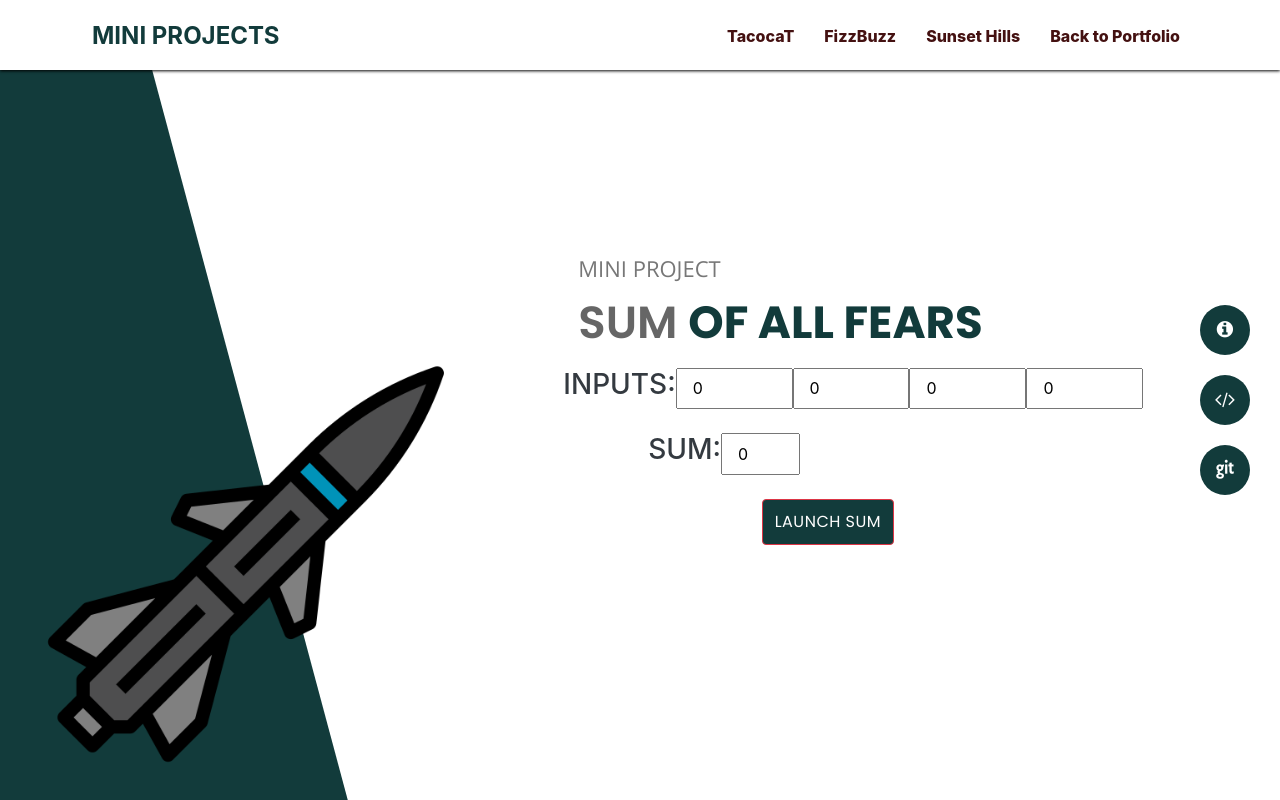
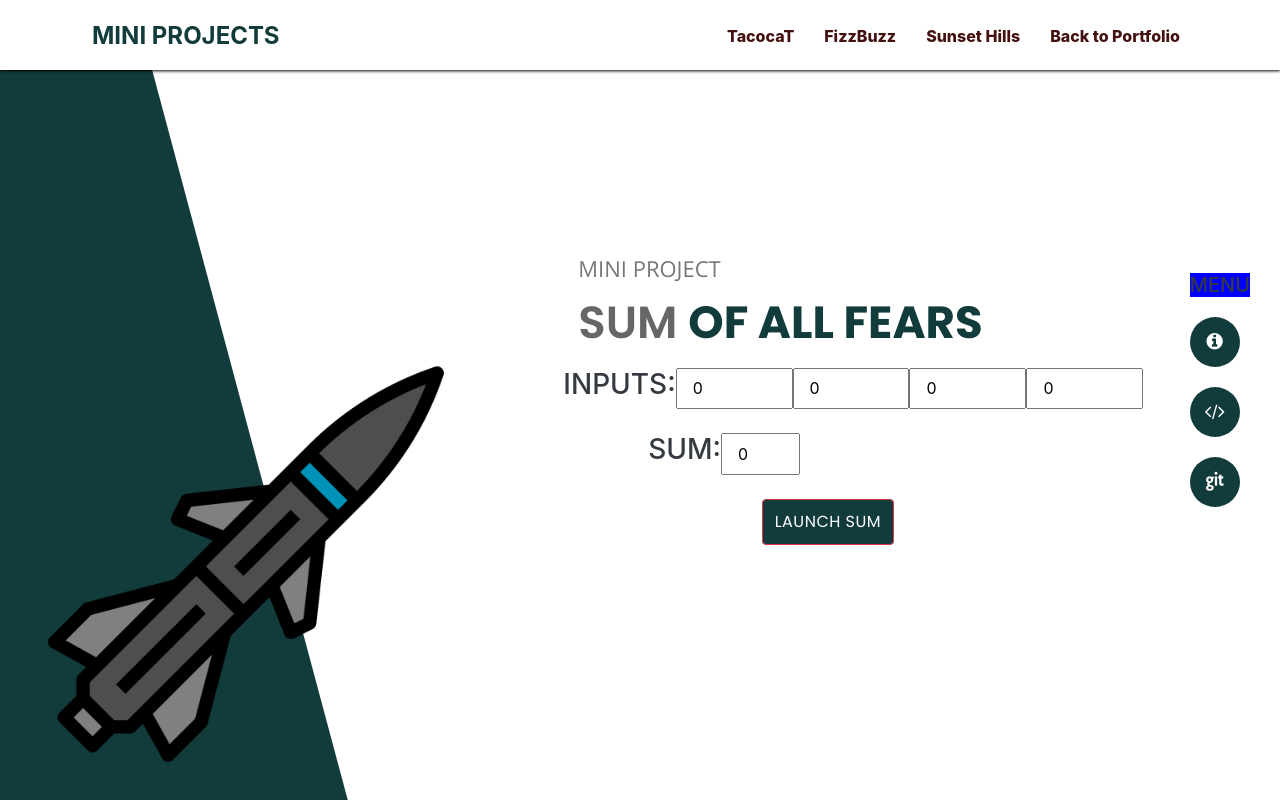
Before and after one commit to MNicolso/Sum-of-All-Fears, a plain HTML site: page index.html in a window 1280 px wide. Drawn offline with nearby package versions, Linux system fonts and the light colour scheme.

Commit message:
menu header

```diff
--- a/Content/css/style.css
+++ b/Content/css/style.css
@@ -369,6 +369,10 @@ body.light hr.separator {
   color: rgba(255, 255, 255, 0.07);
 }
 
+#projectMenu{
+    background-color:blue;
+
+}
 /* [ HEADER ] */
 /*================================================== */
 
--- a/index.html
+++ b/index.html
@@ -61,7 +61,10 @@
     <!-- Header Starts -->
     <header class="header" id="navbar-collapse-toggle">
         <!-- Fixed Navigation Starts -->
-        <ul class="icon-menu d-none d-lg-block revealator-slideup revealator-once revealator-delay1">
+        <ul style="list-style-type:none" class="icon-menu d-none d-lg-block revealator-slideup revealator-once revealator-delay1">
+            <li class="text-dark h5" id="projectMenu">
+            MENU
+            </li>
             <li class="icon-box active" data-toggle="modal" data-target="#instructionModal">
                 <i class="fa fa-info-circle"></i>
                 <a>
```
